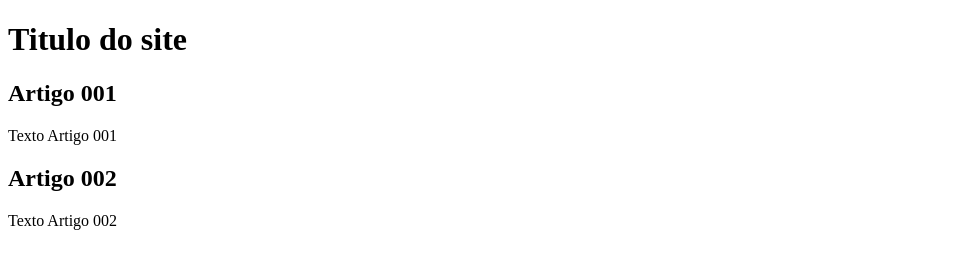
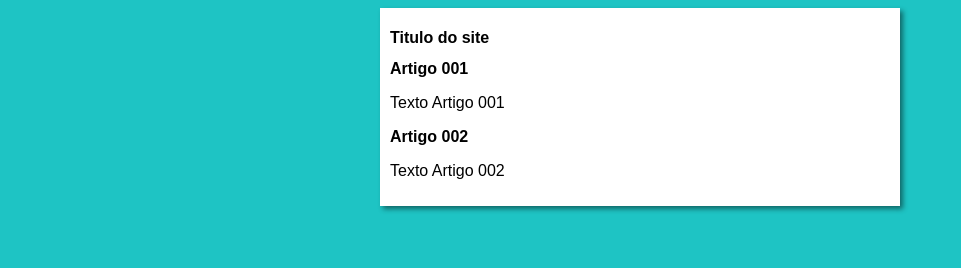
Before and after one commit to raphaelcarmo/projeto-site, a plain HTML site: page index.html in a window 1280 px wide. Shown: the whole page, without its empty margins (0-961 px from the left). Drawn offline with Linux system fonts and the light colour scheme.

Commit message:
iniciei o design

```diff
--- /dev/null
+++ b/estilos/style.css
@@ -0,0 +1,16 @@
+* {
+    font-family: Arial, Helvetica, sans-serif;
+    font-size: 16px;
+}
+
+body {
+    background-color: rgb(30, 196, 196);
+}
+
+main {
+    background-color: white;
+    width: 500px;
+    margin:auto;
+    padding: 10px;
+    box-shadow: 3px 3px 5px rgba(0, 0, 0, 0.473) ;
+}
--- a/index.html
+++ b/index.html
@@ -5,6 +5,7 @@
     <meta http-equiv="X-UA-Compatible" content="IE=edge">
     <meta name="viewport" content="width=device-width, initial-scale=1.0">
     <title>Titulo do Site</title>
+    <link rel="stylesheet" href="estilos/style.css">
 </head>
 <body>
     <main>
```
